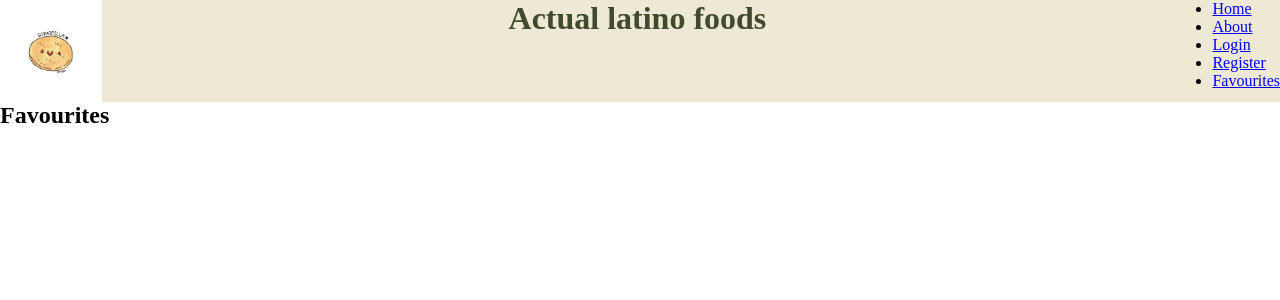
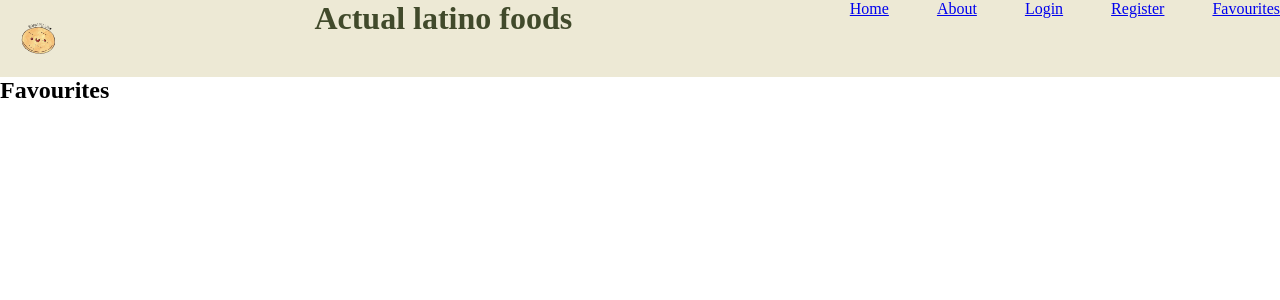
Before and after one commit to jbokyes/Joaquin-Bezanilla-Final-Project-front-202301-mad, a React (Create React App) app: page /favourites in a window 1280 px wide. Shown: the top 300 px of the page. Built offline with nearby package versions, Linux system fonts and the light colour scheme.

Commit message:
add menu positioning

```diff
--- a/src/components/header/header.module.scss
+++ b/src/components/header/header.module.scss
@@ -4,9 +4,13 @@
   justify-content: space-between;
   background-color: #ede9d5;
   .header__image {
-    width: 8%;
+    width: 6%;
   }
   &__title {
     color: #414a2b;
   }
+  &__menu {
+    align-items: center;
+    list-style: none;
+  }
 }
--- a/src/components/header/header.tsx
+++ b/src/components/header/header.tsx
@@ -7,11 +7,11 @@ export function Header({ children }: HeaderProps) {
     <header className={styles.header}>
       <img
         className={styles.header__image}
-        src="./images/sopaipilla-kawaii.jpg"
+        src="./images/sopaipilla-kawaii.png"
         alt="sopaipilla-kawaii"
       />
       <h1 className={styles.header__title}>Actual latino foods</h1>
-      <div>{children}</div>
+      <div className={styles.header__menu}>{children}</div>
     </header>
   );
 }
--- /dev/null
+++ b/src/components/menu/menu.module.scss
@@ -0,0 +1,6 @@
+.menu {
+  display: flex;
+  flex-direction: row;
+  gap: 3rem;
+  list-style: none;
+}
--- a/src/components/menu/menu.tsx
+++ b/src/components/menu/menu.tsx
@@ -1,6 +1,6 @@
 import { Link } from "react-router-dom";
 import { MenuOption } from "../app/app";
-
+import styles from "./menu.module.scss";
 type MenuProps = {
   options: MenuOption[];
 };
@@ -8,7 +8,7 @@ type MenuProps = {
 export function Menu({ options }: MenuProps) {
   return (
     <nav>
-      <ul>
+      <ul className={styles.menu}>
         {options.map((item) => (
           <li key={item.label}>
             <Link to={item.path}>
```
Also changed, not shown: public/images/sopaipilla-kawaii.jpg (deleted), public/images/sopaipilla-kawaii.png (added).
